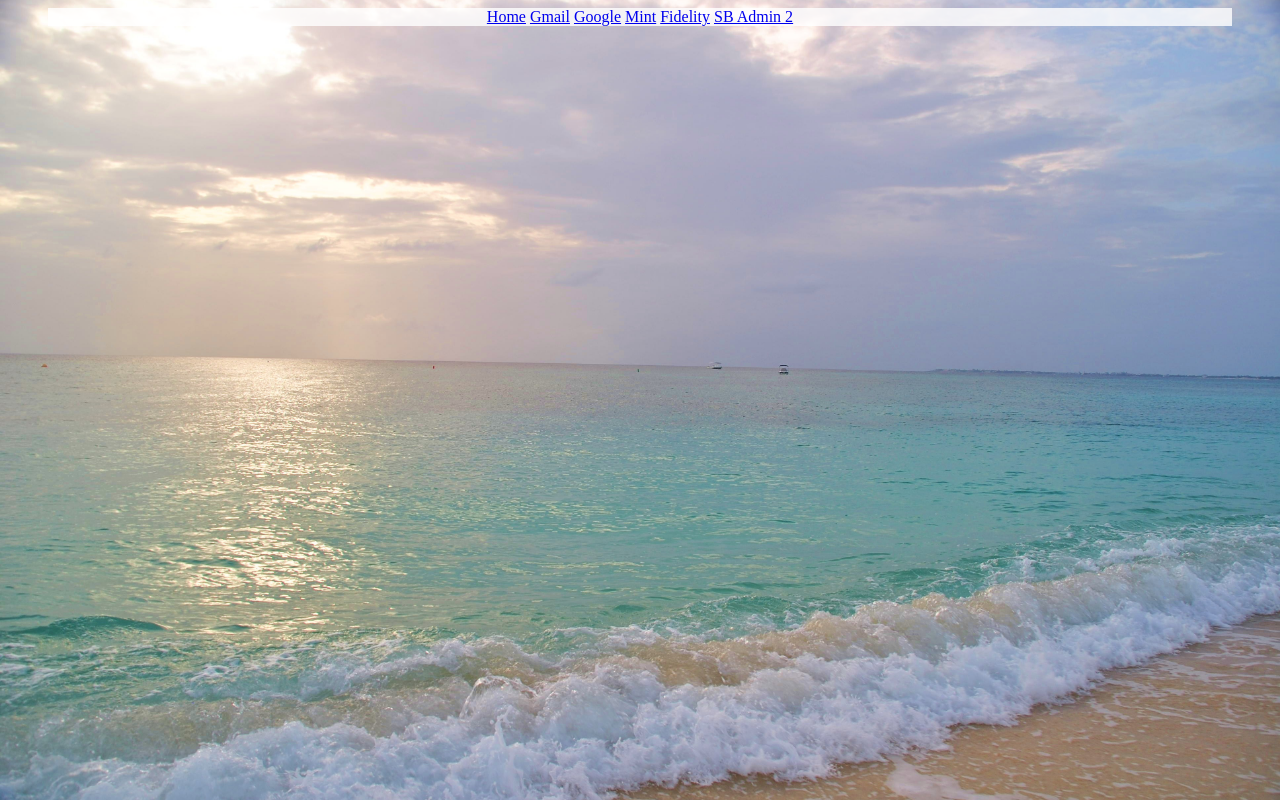
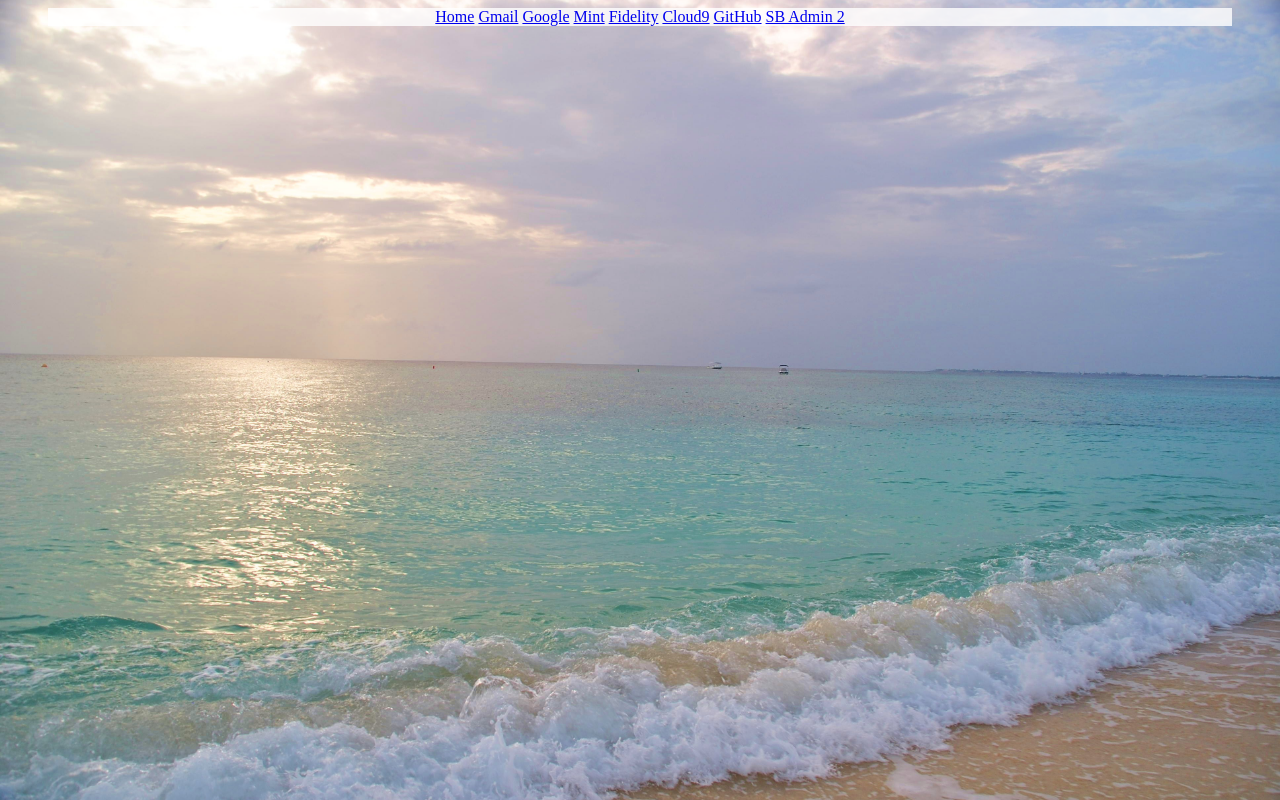
Before and after one commit to JoyInChaos810/home, a plain HTML site: page index.html in a window 1280 px wide. Drawn offline with Linux system fonts and the light colour scheme.

Commit message:
Cloud9 and GitHub links

```diff
--- a/index.html
+++ b/index.html
@@ -17,6 +17,8 @@
       <a href="https://www.google.com/">Google</a>
       <a href="https://mint.intuit.com/login.event?task=L">Mint</a>
       <a href="https://www.fidelity.com/">Fidelity</a>
+      <a href="https://c9.io/">Cloud9</a>
+      <a href="https://github.com/">GitHub</a>
       <a href="https://blackrockdigital.github.io/startbootstrap-sb-admin-2/pages/">SB Admin 2</a>
     </div>
 
```
